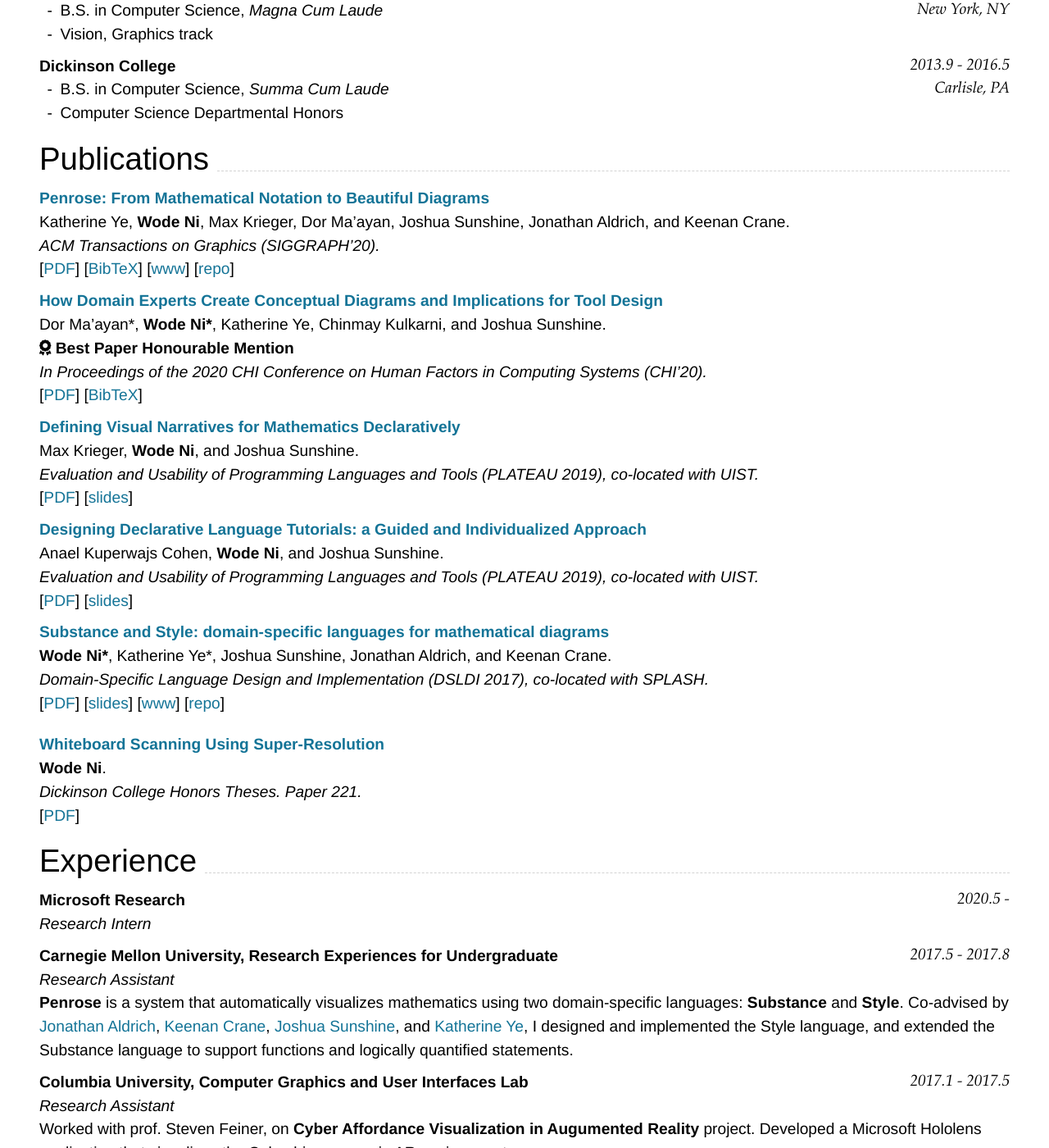
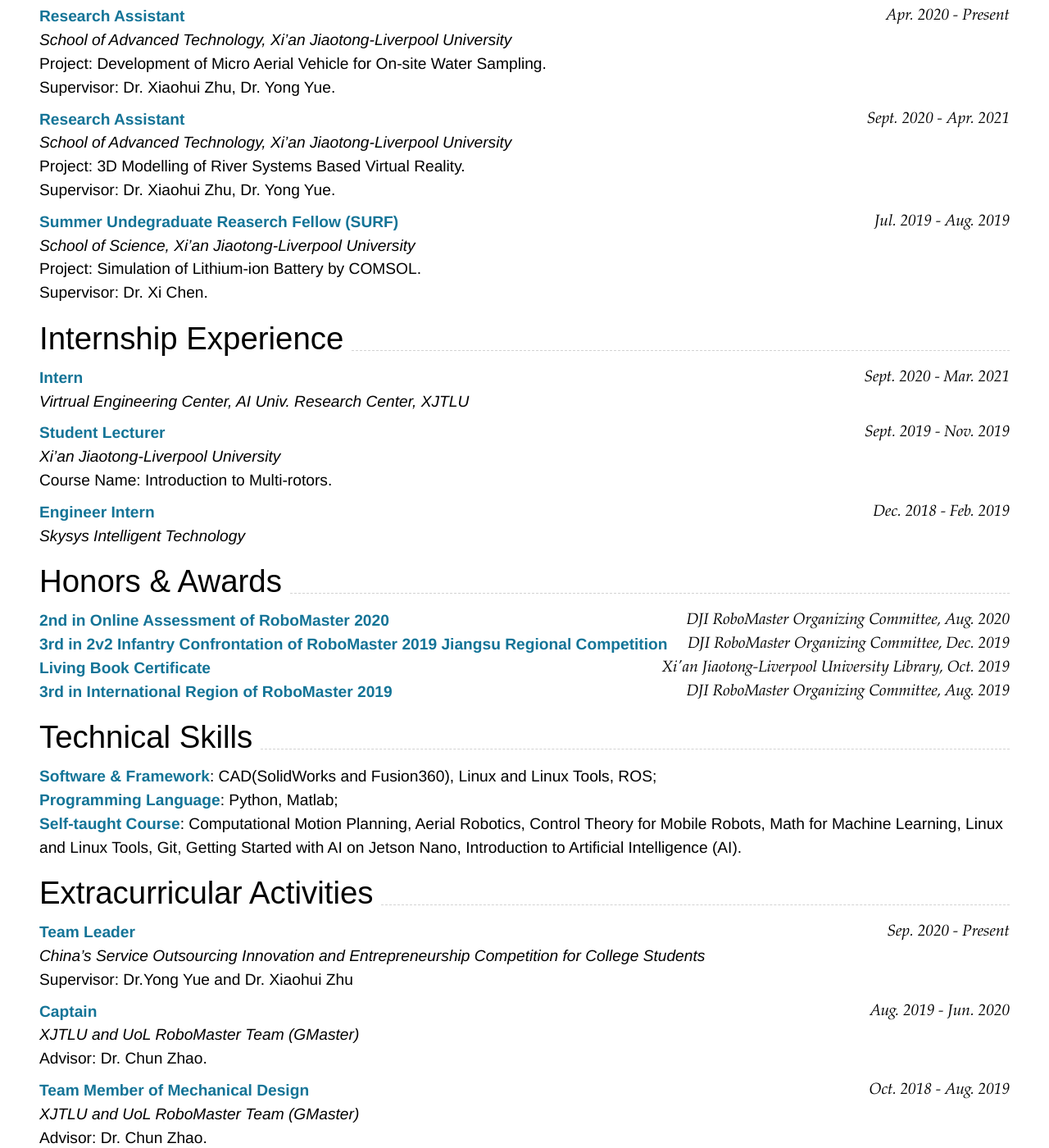
Before and after one commit to yuanjianzou/cv, a Jekyll site: the page built from index.md, in a window 1280 px wide and 1400 px high, scrolled down 416 px. Shown: the whole window at 82% size. Built offline with Jekyll 4.4.1, drawn with Linux system fonts in a browser that asks for light colours; nearby versions of some CDN libraries; some of the changed text lies outside the part shown.

Commit message:
Update index.md

````diff
--- a/index.md
+++ b/index.md
@@ -21,137 +21,134 @@ Supported arguments:
 
 {% include cv-contact.html %}
 
+<!--I am Ziniu Wu, a junior applied mathematics student at the Xi'an Jiaotong-Liverpool University. My research interests include artificial intelligence techniques for mobile robotics, future transportation systems and fault-tolerant system architecture. My research goal is to develop reliable, safe and efficient intelligent machines for the next generation of transportation systems, such as autonomous vehicles for long-haul trucking and urban air mobility systems for passenger transportation. Currently, I focus on two problems: real-time collision avoidance for the micro aerial vehicle and fault-tolerant velocity control for the mecanum-wheeled robot. In addition, I am proposing my final year project ideas, such as robot swarms formulation and mission scheduling using an improved AI-enhanced operational research method. Passionate partners in major of MRS, ICS and EST are preffered to do the project together. If there is any collaboration chance, feel free to contact me via e-mail. I am also actively looking for an M.Phi./Ph.d. opportunity in Autonomous Systems, Intelligent Machine, Robotics in 2022 fall.-->
+
+
 ## Education
 
-### **Carnegie Mellon University** `2018.9 -`
+### [**Xi'an Jiaotong-Liverpool University**](https://www.xjtlu.edu.cn/en) `Sept. 2018 - Jun. 2022`
 
 ```
-Pittsburgh, PA
+P. R. China
 ```
 
-- Ph.D. in Software Engineering
-- Co-advised by [Ken Koedinger](http://pact.cs.cmu.edu/koedinger.html) and [Josh Sunshine](http://www.cs.cmu.edu/~jssunshi/)
+- B.Sc. in Applied Mathematics;
+<!--## Publication-->
 
-### **Columbia University** `2016.9 - 2018.5`
+<!--
+Journal:
+### [**Real-Time Path Planning for USVs Based on an Improved D* Lite (Being Process)**]()
+Xiaohui Zhu, Bin Yan, Yong Yue, Wei Wang, **Ziniu Wu**, Yijie Chu and Shanliang Yao.<br>
+_Control Engineering Practice (JCR Q2, IF 3.193)._<br>
+[[PDF]()]
+[[BibTeX]()]
+-->
+<!--
+Poster:
+### [**Simulation of Lithium-ion Battery by COMSOL**]()
+Tongtong Zhang, [**Ziniu Wu**]() and Xi Chen.<br>
+_2019 SURF Poster Day._<br>
+[[PDF]()]
+-->
+## Research Experience
 
-```
-New York, NY
-```
+### [**Research Assistant**]() `Apr. 2020 - Present`
 
-- B.S. in Computer Science, _Magna Cum Laude_
-- Vision, Graphics track
+_School of Advanced Technology, Xi'an Jiaotong-Liverpool University_<br>
+Project: Development of Micro Aerial Vehicle for On-site Water Sampling.<br>
+Supervisor: Dr. Xiaohui Zhu, Dr. Yong Yue.<br>
 
-### **Dickinson College** `2013.9 - 2016.5`
+### [**Research Assistant**]() `Sept. 2020 - Apr. 2021`
 
-```
-Carlisle, PA
-```
+_School of Advanced Technology, Xi'an Jiaotong-Liverpool University_<br>
+Project: 3D Modelling of River Systems Based Virtual Reality.<br>
+Supervisor: Dr. Xiaohui Zhu, Dr. Yong Yue.<br>
 
-- B.S. in Computer Science, _Summa Cum Laude_
-- Computer Science Departmental Honors
+### [**Summer Undegraduate Reaserch Fellow (SURF)**]() `Jul. 2019 - Aug. 2019`
 
-## Publications
+_School of Science, Xi'an Jiaotong-Liverpool University_<br>
+Project: Simulation of Lithium-ion Battery by COMSOL.<br>
+Supervisor: Dr. Xi Chen.<br>
 
-### [**Penrose: From Mathematical Notation to Beautiful Diagrams**](http://penrose.ink/media/Penrose_SIGGRAPH2020.pdf)
-Katherine Ye, **Wode Ni**, Max Krieger, Dor Ma'ayan, Joshua Sunshine, Jonathan Aldrich, and Keenan Crane.<br>
-_ACM Transactions on Graphics (SIGGRAPH'20)._<br>
-[[PDF](http://penrose.ink/media/Penrose_SIGGRAPH2020.pdf)]
-[[BibTeX]({{ page.homepage.url }}/assets/siggraph20-penrose.txt)]
-[[www](http://penrose.ink/siggraph20.html)]
-[[repo](https://github.com/penrose/penrose)]
+## Internship Experience
 
-### [**How Domain Experts Create Conceptual Diagrams and Implications for Tool Design**]({{ page.homepage.url }}/assets/chi-20-natural-diagramming.pdf)
+### [**Intern**]() `Sept. 2020 - Mar. 2021`
 
-Dor Ma'ayan\*, **Wode Ni\***, Katherine Ye, Chinmay Kulkarni, and Joshua Sunshine.<br>
-<i class="fas fa-award"></i> <strong>Best Paper Honourable Mention</strong><br>
-_In Proceedings of the 2020 CHI Conference on Human Factors in Computing Systems (CHI'20)._<br>
-[[PDF]({{ page.homepage.url }}/assets/chi-20-natural-diagramming.pdf)]
-[[BibTeX]({{ page.homepage.url }}/assets/chi-20-natural-diagramming.txt)]
+_Virtrual Engineering Center, AI Univ. Research Center, XJTLU_<br>
 
-### [**Defining Visual Narratives for Mathematics Declaratively**](http://plateau-workshop.org/assets/papers-2019/9.pdf)
+### [**Student Lecturer**]() `Sept. 2019 - Nov. 2019`
 
-Max Krieger, **Wode Ni**, and Joshua Sunshine.<br>
-_Evaluation and Usability of Programming Languages and Tools (PLATEAU 2019), co-located with UIST._<br>
-[[PDF](http://plateau-workshop.org/assets/papers-2019/9.pdf)]
-[[slides]({ page.homepage.url }}/aassets/plateau-19-presentation.pdf)]
+_Xi’an Jiaotong-Liverpool University_<br>
+Course Name: Introduction to Multi-rotors.<br>
 
-### [**Designing Declarative Language Tutorials: a Guided and Individualized Approach**](http://plateau-workshop.org/assets/papers-2019/2.pdf)
+### [**Engineer Intern**]() `Dec. 2018 - Feb. 2019`
 
-Anael Kuperwajs Cohen, **Wode Ni**, and Joshua Sunshine.<br>
-_Evaluation and Usability of Programming Languages and Tools (PLATEAU 2019), co-located with UIST._<br>
-[[PDF](http://plateau-workshop.org/assets/papers-2019/2.pdf)]
-[[slides]({{ page.homepage.url }}/assets/plateau-19-presentation.pdf)]
+_Skysys Intelligent Technology_<br>
 
-### [**Substance and Style: domain-specific languages for mathematical diagrams**](https://2017.splashcon.org/event/dsldi-2017-substance-and-style-domain-specific-languages-for-mathematical-diagrams)
 
-**Wode Ni\***, Katherine Ye\*, Joshua Sunshine, Jonathan Aldrich, and Keenan Crane.<br> _Domain-Specific Language Design and Implementation (DSLDI 2017), co-located with SPLASH._ <br>
-[[PDF]({{ page.homepage.url }}/assets/dsldi.pdf)]
-[[slides]({{ page.homepage.url }}/assets/dsldi-presentation.pdf)]
-[[www](http://penrose.ink)]
-[[repo](https://github.com/penrose/penrose)]
+
+## Honors & Awards
+
+[**2nd in Online Assessment of RoboMaster 2020**]() `DJI RoboMaster Organizing Committee, Aug. 2020` <br>
+[**3rd in 2v2 Infantry Confrontation of RoboMaster 2019 Jiangsu Regional Competition**]() `DJI RoboMaster Organizing Committee, Dec. 2019` <br>
+[**Living Book Certificate**]() `Xi'an Jiaotong-Liverpool University Library, Oct. 2019` <br>
+<!--[**Outstanding Aesthetic Design Award of RoboMaster 2019**]() `DJI RoboMaster Organizing Committee, Aug. 2019` <br>-->
+[**3rd in International Region of RoboMaster 2019**]() `DJI RoboMaster Organizing Committee, Aug. 2019` <br>
+
+## Technical Skills
+
+[**Software & Framework**](): CAD(SolidWorks and Fusion360), Linux and Linux Tools, ROS;
+
+[**Programming Language**](): Python, Matlab;
+
+[**Self-taught Course**](): Computational Motion Planning, Aerial Robotics, Control Theory for Mobile Robots, Math for Machine Learning, Linux and Linux Tools, Git, Getting Started with AI on Jetson Nano, Introduction to Artificial Intelligence (AI).
+
+## Extracurricular Activities
+
+<!--### [**Team Leader**]() `Mar. 2021 - Present`-->
+
+<!--_The National University Student Intelligent Car Race_<br>-->
+
+### [**Team Leader**]() `Sep. 2020 - Present`
+
+_China's Service Outsourcing Innovation and Entrepreneurship Competition for College Students_<br>
+Supervisor: Dr.Yong Yue and Dr. Xiaohui Zhu
+
+### [**Captain**]() `Aug. 2019 - Jun. 2020`
+
+_XJTLU and UoL RoboMaster Team (GMaster)_<br>
+Advisor: Dr. Chun Zhao.<br>
+
+### [**Team Member of Mechanical Design**]() `Oct. 2018 - Aug. 2019`
+
+_XJTLU and UoL RoboMaster Team (GMaster)_<br>
+Advisor: Dr. Chun Zhao.<br>
+
+### [**Vice President**]() `Mar. 2019 - Jun. 2019`
+
+_GMaster Robotics Club, Xi'an Jiaotong-Liverpool University_<br>
+
+
+## Volunteer Experience
+
+### [**Student Volunteer**]() `2019`
+
+_Deep Learning Institute (DLI) GPU Technology Conference 2019_<br>
+
+### [**Volunteer**]() `2019`
+
+_Buddy Program in XJTLU_<br>
+
+### [**Student Volunteer**]() `2019`
+
+_InnovFest Suzhou 2019 (NUS Suzhou Research Institute)_<br>
+
+### [**Student Volunteer**]() `2019`
+
+_IEEE International Conference on IC Design and Technology 2019_<br>
 
 ---
 
-### [**Whiteboard Scanning Using Super-Resolution**](http://scholar.dickinson.edu/student_honors/221/)
-
-**Wode Ni**.<br> _Dickinson College Honors Theses. Paper 221._<br>
-[[PDF]({{ page.homepage.url }}/assets/superres.pdf)]
-
-## Experience
-
-### **Microsoft Research** `2020.5 -`
-
-_Research Intern_<br>
-
-### **Carnegie Mellon University, Research Experiences for Undergraduate** `2017.5 - 2017.8`
-
-_Research Assistant_<br>
-**Penrose** is a system that automatically visualizes mathematics using two domain-specific languages: **Substance** and **Style**. Co-advised by [Jonathan Aldrich](https://www.cs.cmu.edu/~./aldrich/), [Keenan Crane](https://www.cs.cmu.edu/~kmcrane/), [Joshua Sunshine](http://www.cs.cmu.edu/~jssunshi/), and [Katherine Ye](https://www.cs.cmu.edu/~kqy/), I designed and implemented the Style language, and extended the Substance language to support functions and logically quantified statements.
-
-### **Columbia University, Computer Graphics and User Interfaces Lab** `2017.1 - 2017.5`
-
-_Research Assistant_<br>
-Worked with prof. Steven Feiner, on **Cyber Affordance Visualization in Augumented Reality** project. Developed a Microsoft Hololens application that visualizes the Columbia campus in AR environment.
-
-### **AsiaInfo** `2015.6 - 2015.8`
-
-_Software Engineering Intern_<br>
-Worked on server-side web applications and server deployment tools.
-
-## Mentoring
-
-Max Krieger (CMU, independent research & [REUSE](https://www.cmu.edu/scs/isr/reuse/)) `CMU, 2018 - Now` <br>
-Courtney Miller (New College of Florida, [REUSE](https://www.cmu.edu/scs/isr/reuse/)) `CMU, 2019` <br>
-Anael Kuperwajs Cohen (Macalester College, [REUSE](https://www.cmu.edu/scs/isr/reuse/)) `CMU, 2019` <br>
-
-## Honors & Awards
-
-CHI'20 Best Paper Honourable Mention Award `CMU, 2020` <br>
-Phi Beta Kappa `Dickinson, 2018` <br>
-Excellence in Computer Science Award `Columbia, 2018` <br>
-Travel Award PL Mentoring Workshop (PLMW) `SPLASH, 2018` <br>
-Tau Beta Pi, Engineering Honor Society `Columbia, 2017` <br>
-Computer Science Departmental Honors `Dickinson, 2016` <br>
-Pi Mu Epsilon, Mathematics Honor Society `Dickinson, 2016` <br>
-Upsilon Pi Epsilon, Computer Science Honor Society `Dickinson, 2016` <br>
-Alpha Lambda Delta, First year Honor Society `Dickinson, 2013`<br>
-John Montgomery Scholarship `Dickinson, 2013` <br>
-
----
-
-## Teaching
-
-Teaching Assistant, **Programming Languages and Translators (COMS 4115)** `Columbia, 2017 - 2018` <br>
-Teaching Assistant, **Introduction to Java II (COMP 132)** `Dickinson, 2016` <br>
-Peer Tutor, **Data Structures and Problem Solving (COMP 232)** `Dickinson, 2016` <br>
-Computer Lab Consultant `Dickinson, 2014 - 2016` <br>
-
-
-## Service
-
-Reviewer `CHI 2021`
-Research Experiences for Undergraduates in Software Engineering Admission Committee `CMU, 2019 - 2020`
-
 <!-- ### Footer
 
-Last updated: May 2013 -->
+Last updated: Apr. 2021 -->
````
Also changed, not shown: other parts of index.md (+4 -4 lines).
